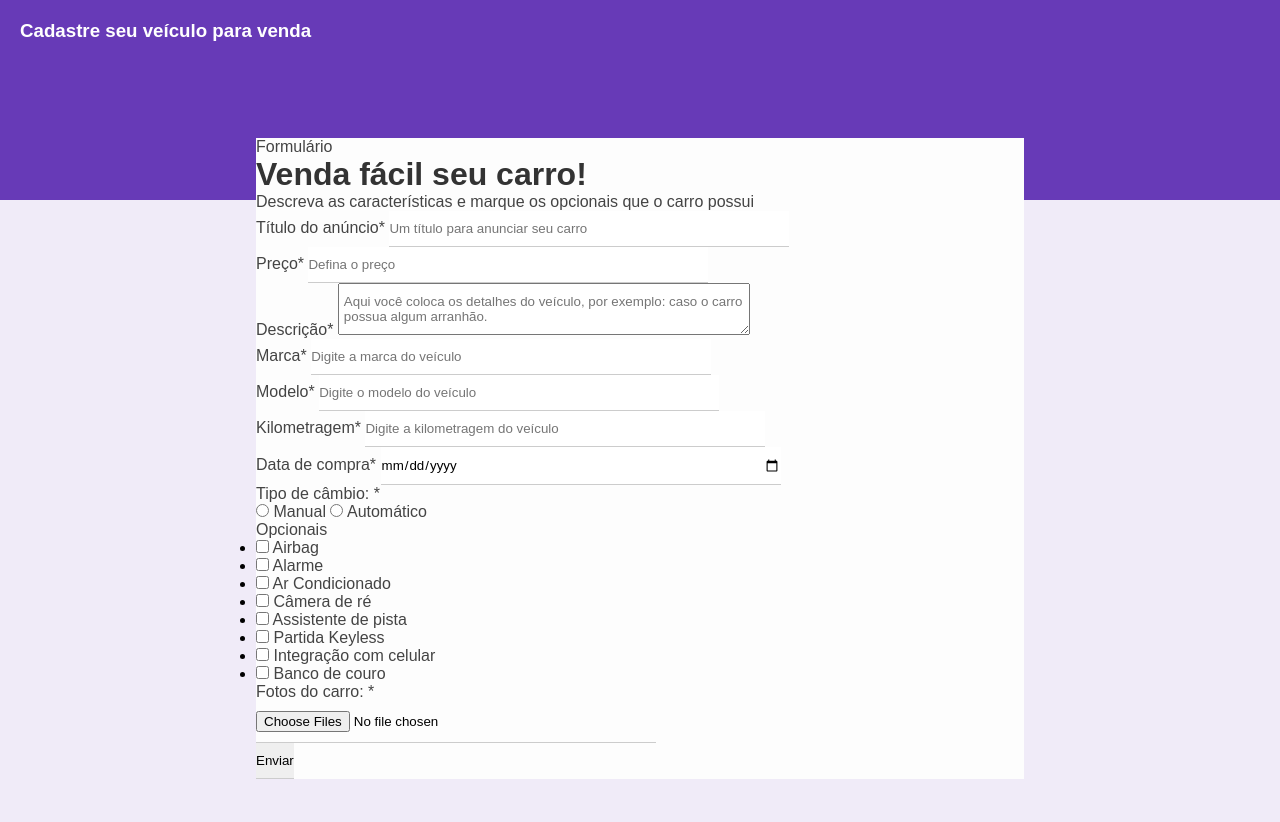
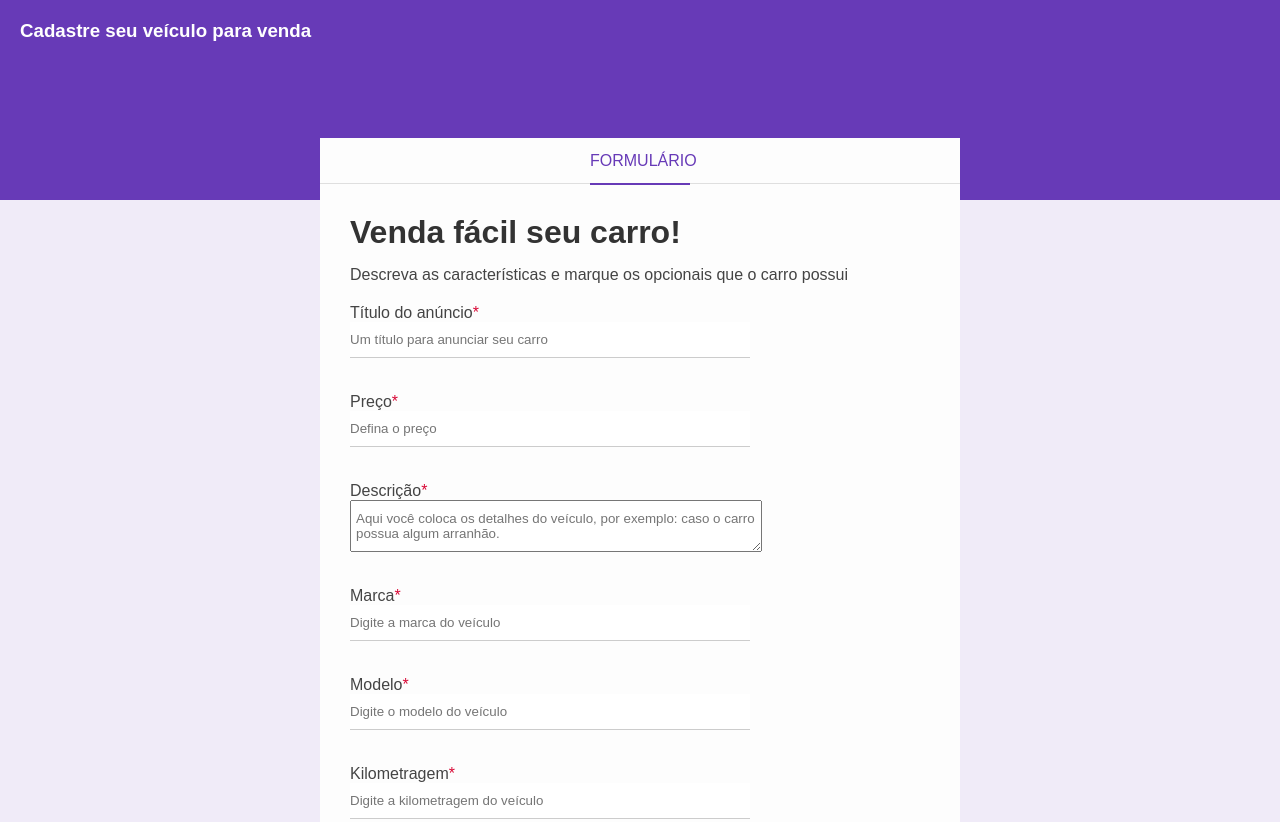
Before and after one commit to Paulo-Civ/car_sale_form, a plain HTML site: page index.html in a window 1280 px wide. Shown: the top 822 px of the page. Drawn offline with Linux system fonts and the light colour scheme.

Commit message:
Finalização do CSS

```diff
--- a/css/styles.css
+++ b/css/styles.css
@@ -51,8 +51,81 @@ textarea {
 /* Form container */
 .form-container {
     background-color: #fdfdfd;
-    width: 60%;
+    width: 50%;
     margin: 0 auto;
     position: relative;
     top: -62px;
 }
+
+/* Form header */
+.form-header {
+    border-bottom: 1px solid #dfdfdf;
+    height: 45px;
+}
+
+.form-header p {
+    color: #673ab7;
+    border-bottom: 2px solid #673ab7;
+    width: 100px;
+    text-align: center;
+    margin: 0 auto;
+    text-transform: uppercase;
+    height: 45px;
+    line-height: 45px;
+}
+
+/* Form body */
+.form-body {
+    padding: 30px;
+}
+
+.form-title {
+    margin-bottom: 15px;
+}
+
+.form-body p {
+    margin-bottom: 20px;
+}
+
+.required-field {
+    color: #d80835;
+}
+
+.box-input {
+    margin-bottom: 35px;
+}
+
+.block {
+    display: block;
+}
+
+.optional-box {
+    display: inline-block;
+    margin: 0 30px 30px 0;
+}
+
+.optional-list li {
+    list-style: none;
+    margin-bottom: 5px;
+}
+
+.box-input p {
+    margin-bottom: 15px;
+}
+
+.btn-submit {
+    background-color: #673ab7;
+    color: #fff;
+    border: 2px solid transparent;
+    height: 50px;
+    width: 150px;
+    cursor: pointer;
+    text-transform: uppercase;
+    transition: 0.5s;
+}
+
+.btn-submit:hover {
+    background-color: #fff;
+    border-color: #673ab7;
+    color: #673ab7;
+}
```
